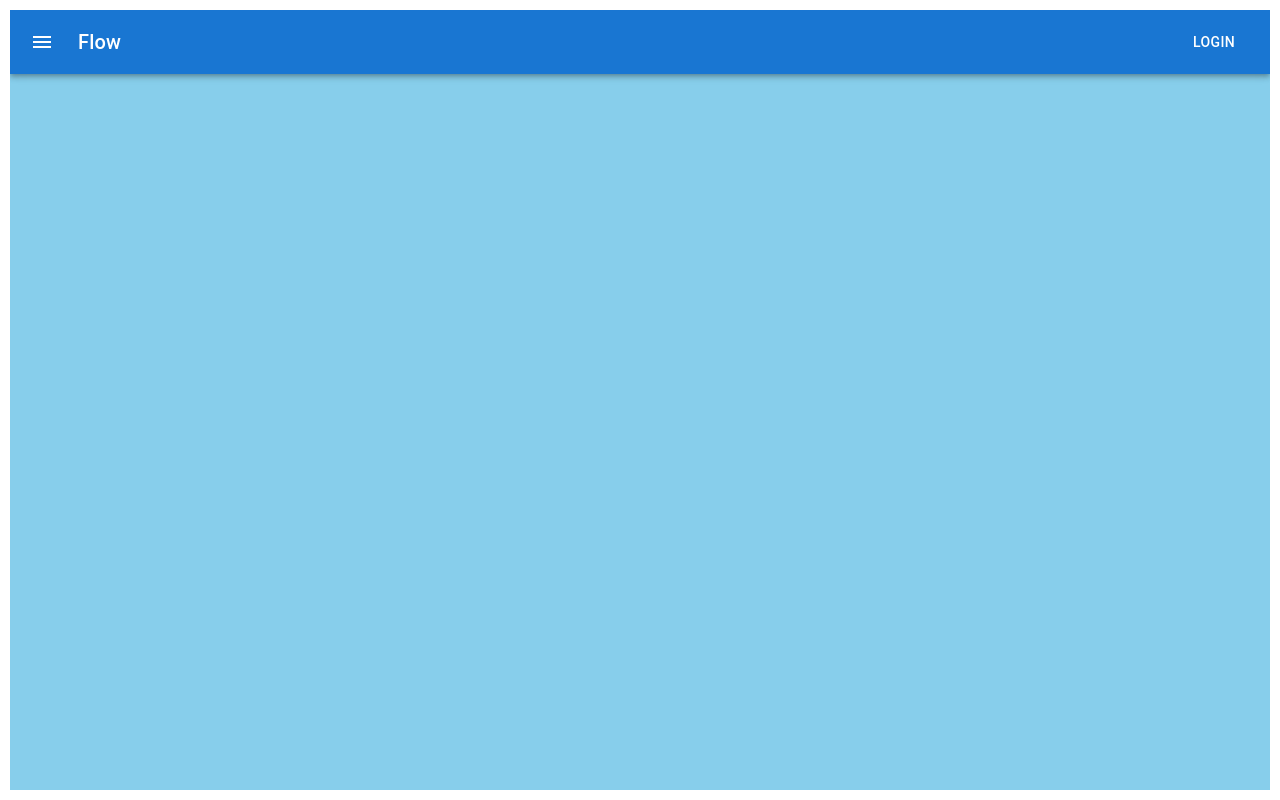
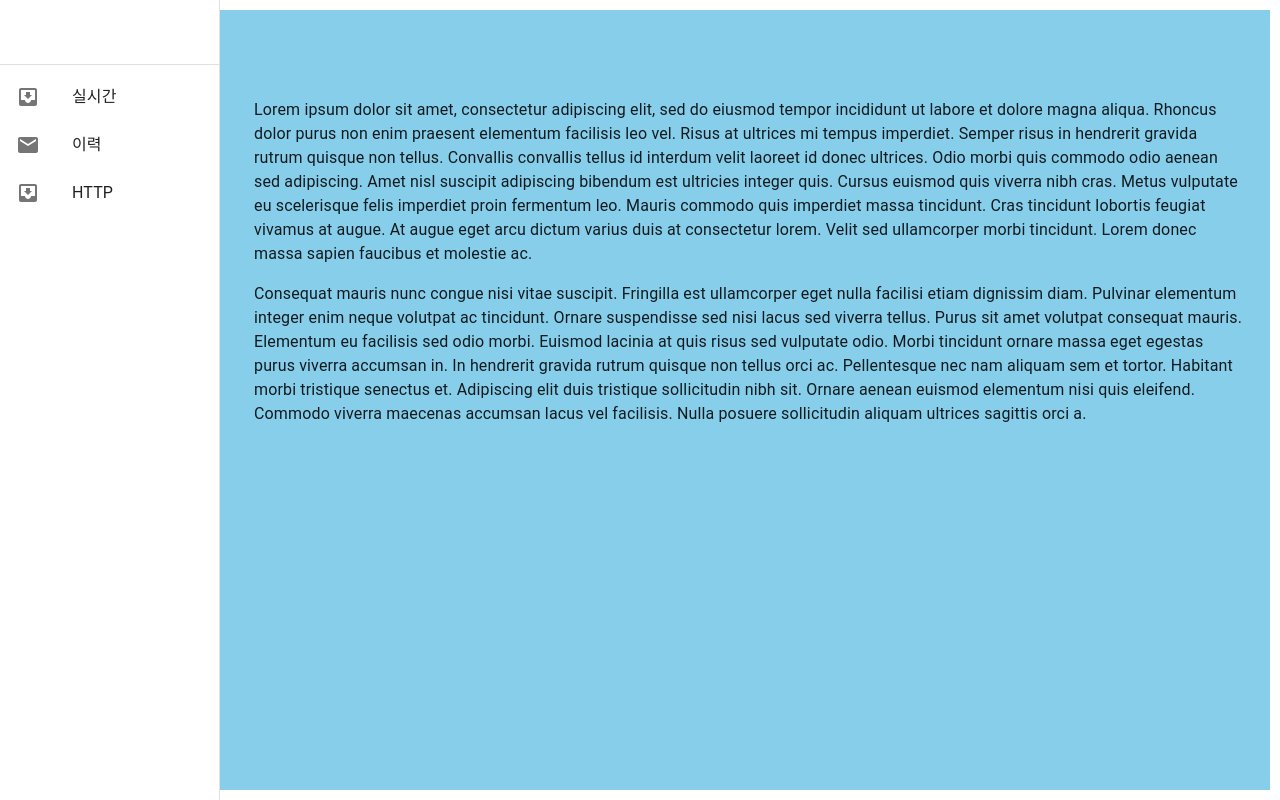
Before and after one commit to RDSHwang/frontend-service-common, a React (Create React App) app: page / in a window 1280 px wide. Built offline with nearby package versions, Linux system fonts and the light colour scheme.

Commit message:
SideBar Component 추가

```diff
--- a/src/App.js
+++ b/src/App.js
@@ -15,7 +15,7 @@
 
 function App() {
   return (
-    <div style={divStyle.container}>
+    <div>
       <FlowEdit></FlowEdit>
     </div>
   );
--- a/src/components/SideBar/index.tsx
+++ b/src/components/SideBar/index.tsx
@@ -0,0 +1,49 @@
+import React from "react";
+
+import { Drawer } from "@mui/material";
+import Divider from "@mui/material/Divider";
+import List from "@mui/material/List";
+import ListItem from "@mui/material/ListItem";
+import ListItemButton from "@mui/material/ListItemButton";
+import ListItemIcon from "@mui/material/ListItemIcon";
+import ListItemText from "@mui/material/ListItemText";
+import Toolbar from "@mui/material/Toolbar";
+import InboxIcon from "@mui/icons-material/MoveToInbox";
+import MailIcon from "@mui/icons-material/Mail";
+import { WorkList } from "../../constants/Works";
+
+const drawerWidth = 220;
+
+export default function SideBar(params: any) {
+  return (
+    <div>
+      <Drawer
+        sx={{
+          width: drawerWidth,
+          flexShrink: 0,
+          "& .MuiDrawer-paper": {
+            width: drawerWidth,
+            boxSizing: "border-box",
+          },
+        }}
+        variant="permanent"
+        anchor="left"
+      >
+        <Toolbar />
+        <Divider />
+        <List>
+          {WorkList.map((text, index) => (
+            <ListItem key={text} disablePadding>
+              <ListItemButton>
+                <ListItemIcon>
+                  {index % 2 === 0 ? <InboxIcon /> : <MailIcon />}
+                </ListItemIcon>
+                <ListItemText primary={text} />
+              </ListItemButton>
+            </ListItem>
+          ))}
+        </List>
+      </Drawer>
+    </div>
+  );
+}
--- /dev/null
+++ b/src/constants/Works/index.tsx
@@ -0,0 +1 @@
+export const WorkList = ["실시간", "이력", "HTTP"];
--- a/src/layouts/WireFrame/index.tsx
+++ b/src/layouts/WireFrame/index.tsx
@@ -1,5 +1,5 @@
-import React, { useState } from "react";
-import Template01 from "../template01/index";
+import React from "react";
+import CssBaseline from "@mui/material/CssBaseline";
 
 const divStyle = {
   container: {
@@ -10,10 +10,10 @@
   },
 };
 
-export default function Base_WireFrame() {
+export default function BaseWireFrame(props: any) {
   return (
-    <div style={divStyle.container}>
-      <Template01 />
-    </div>
+    <CssBaseline>
+      <div style={divStyle.container}>{props.children}</div>
+    </CssBaseline>
   );
 }
--- a/src/layouts/template01/index.tsx
+++ b/src/layouts/template01/index.tsx
@@ -1,25 +1,6 @@
 import React from "react";
-import { styled } from "@mui/material/styles";
-import { Box, Drawer } from "@mui/material";
+import BaseWireFrame from "../WireFrame";
 
-export default function Template01() {
-  const drawerWidth = 240;
-
-  const DrawerPaper = styled(Drawer)(({ theme }) => ({
-    width: drawerWidth,
-    flexShrink: 0,
-    "& .MuiDrawer-paper": {
-      width: drawerWidth,
-      boxSizing: "border-box",
-      background: "yellow",
-    },
-  }));
-
-  return (
-    <div>
-        <div>
-
-        </div>
-    </div>
-  );
+export default function Template01(props: any) {
+  return <BaseWireFrame>{props.children}</BaseWireFrame>;
 }
--- a/src/pages/FlowEdit/index.tsx
+++ b/src/pages/FlowEdit/index.tsx
@@ -1,12 +1,53 @@
-import { Drawer } from "@mui/material";
 import React from "react";
-import SDAppBar from "../../components/AppBar/index";
+
+import Toolbar from "@mui/material/Toolbar";
+import Typography from "@mui/material/Typography";
+import { Box } from "@mui/system";
+import Template01 from "../../layouts/template01";
+import SideBar from "../../components/SideBar";
 
 export default function FlowEdit() {
   return (
-    <div>
-      <SDAppBar />
-      <Drawer />
-    </div>
+    <Template01>
+      <Box sx={{ display: "flex" }}>
+        <SideBar />
+        <Box
+          component="main"
+          sx={{ flexGrow: 1, bgcolor: "background.default", p: 3 }}
+        >
+          <Toolbar />
+          <Typography paragraph>
+            Lorem ipsum dolor sit amet, consectetur adipiscing elit, sed do
+            eiusmod tempor incididunt ut labore et dolore magna aliqua. Rhoncus
+            dolor purus non enim praesent elementum facilisis leo vel. Risus at
+            ultrices mi tempus imperdiet. Semper risus in hendrerit gravida
+            rutrum quisque non tellus. Convallis convallis tellus id interdum
+            velit laoreet id donec ultrices. Odio morbi quis commodo odio aenean
+            sed adipiscing. Amet nisl suscipit adipiscing bibendum est ultricies
+            integer quis. Cursus euismod quis viverra nibh cras. Metus vulputate
+            eu scelerisque felis imperdiet proin fermentum leo. Mauris commodo
+            quis imperdiet massa tincidunt. Cras tincidunt lobortis feugiat
+            vivamus at augue. At augue eget arcu dictum varius duis at
+            consectetur lorem. Velit sed ullamcorper morbi tincidunt. Lorem
+            donec massa sapien faucibus et molestie ac.
+          </Typography>
+          <Typography paragraph>
+            Consequat mauris nunc congue nisi vitae suscipit. Fringilla est
+            ullamcorper eget nulla facilisi etiam dignissim diam. Pulvinar
+            elementum integer enim neque volutpat ac tincidunt. Ornare
+            suspendisse sed nisi lacus sed viverra tellus. Purus sit amet
+            volutpat consequat mauris. Elementum eu facilisis sed odio morbi.
+            Euismod lacinia at quis risus sed vulputate odio. Morbi tincidunt
+            ornare massa eget egestas purus viverra accumsan in. In hendrerit
+            gravida rutrum quisque non tellus orci ac. Pellentesque nec nam
+            aliquam sem et tortor. Habitant morbi tristique senectus et.
+            Adipiscing elit duis tristique sollicitudin nibh sit. Ornare aenean
+            euismod elementum nisi quis eleifend. Commodo viverra maecenas
+            accumsan lacus vel facilisis. Nulla posuere sollicitudin aliquam
+            ultrices sagittis orci a.
+          </Typography>
+        </Box>
+      </Box>
+    </Template01>
   );
 }
```
Also changed, not shown: src/constants/Items/index.tsx (added).
